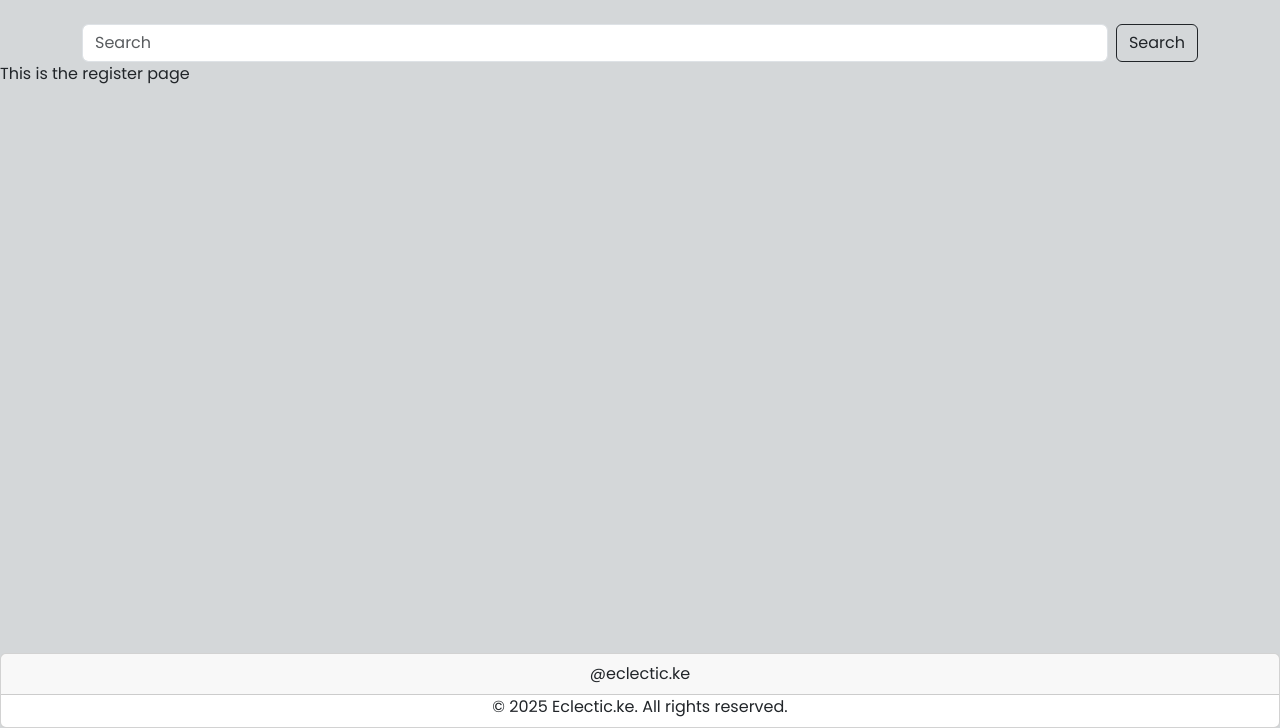
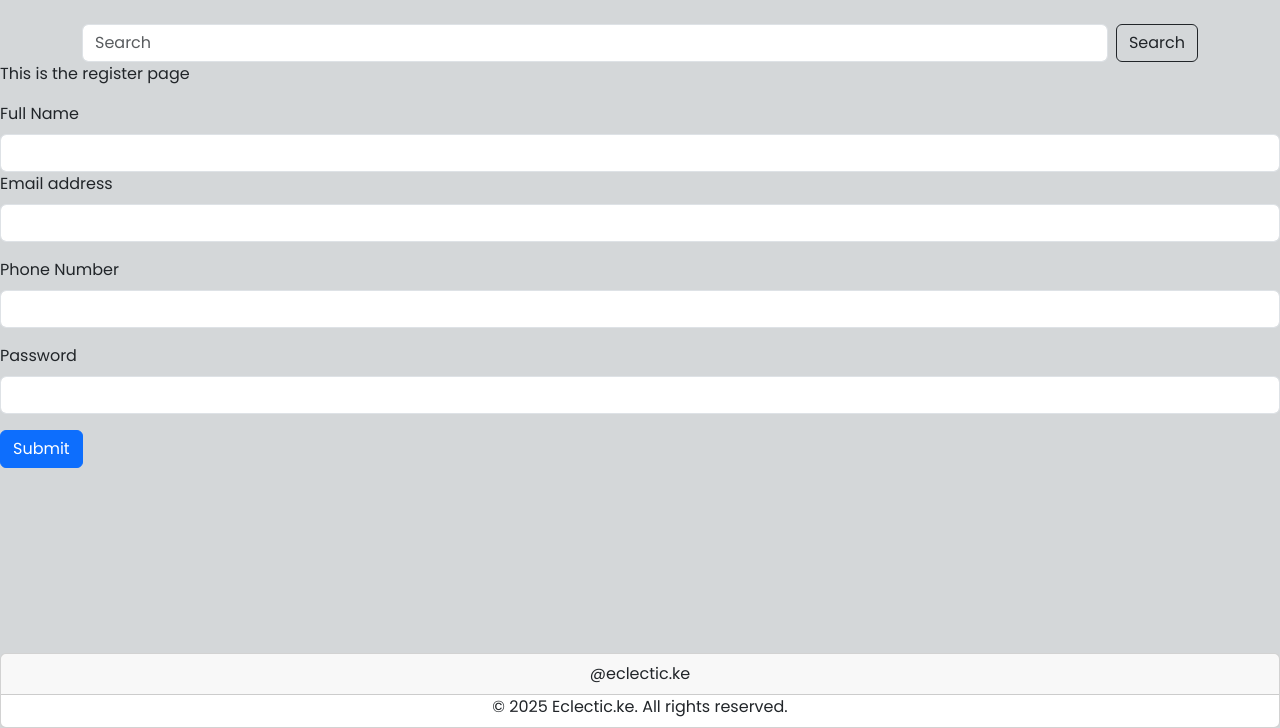
Before and after one commit to medreen/my_duka, a Flask app: page /register in a window 1280 px wide. Shown: the part 72-800 px from the top of the page. Run offline with Flask 3, Linux system fonts and the light colour scheme; parts of the project's set-up code (start-up, migrations or seed data) failed here and were passed over; some libraries are stand-ins or nearby versions.

Commit message:
added register and login

```diff
--- a/main.py
+++ b/main.py
@@ -1,5 +1,5 @@
 from flask import Flask, render_template, request, redirect, url_for, flash
-from database import get_products,get_sales,insert_products,insert_sales,available_stock,get_stock,insert_stock
+from database import get_products,get_sales,insert_products,insert_sales,available_stock,get_stock,insert_stock,check_user_exists, insert_users
 
 # assigning an object to flask/ instance of flask
 app = Flask(__name__)
@@ -65,9 +65,24 @@ def add_stock():
 def dashboard():
     return render_template("dashboard.html")
 
-@app.route('/register')
+@app.route('/register', methods=['GET', 'POST'])
 def register():
-    return render_template("register.html")
+    if request.method == 'POST':
+        full_name = request.form['name']
+        email = request.form['email']
+        phone_number = request.form['phone']
+        password = request.form['password']
+
+        existing_user = check_user_exists(email)
+        if not existing_user:
+            new_user = (full_name,email,phone_number,password)
+            insert_users(new_user)
+            flash('User registered succsessfully', 'success')
+            return redirect(url_for('log_in'))
+        else:
+            flash('Account is already registered.')
+    return render_template('register.html')
+
 
 @app.route('/login')
 def log_in():
--- a/templates/register.html
+++ b/templates/register.html
@@ -6,6 +6,29 @@
     <div>
         <p>This is the register page</p>
     </div>
+
+    <div>
+        <form action="/register" method="post">
+            <div class="mb-3">
+                <label for="exampleInputEmail1" class="form-label">Full Name</label>
+                <input type="text" name="name" class="form-control" id="exampleInputEmail1" aria-describedby="emailHelp">
+                <div class="mb-3">
+                    <label for="exampleInputEmail1" class="form-label">Email address</label>
+                    <input type="email" name="email" class="form-control" id="exampleInputEmail1" aria-describedby="emailHelp">
+                </div>
+                <label for="exampleInputEmail1" class="form-label">Phone Number</label>
+                <input type="tel" name="phone" class="form-control" id="exampleInputEmail1" aria-describedby="emailHelp">
+
+            </div>
+            <div class="mb-3">
+                <label for="exampleInputPassword1" class="form-label">Password</label>
+                <input type="password" name="password" class="form-control" id="exampleInputPassword1">
+            </div>
+            <button type="submit" class="btn btn-primary">Submit</button>
+        </form>
+    </div>
+
+
 </div>
 
 {% endblock %}
```
Also changed, not shown: database.py (+7 -1 lines), templates/login.html (+15 -0 lines).
